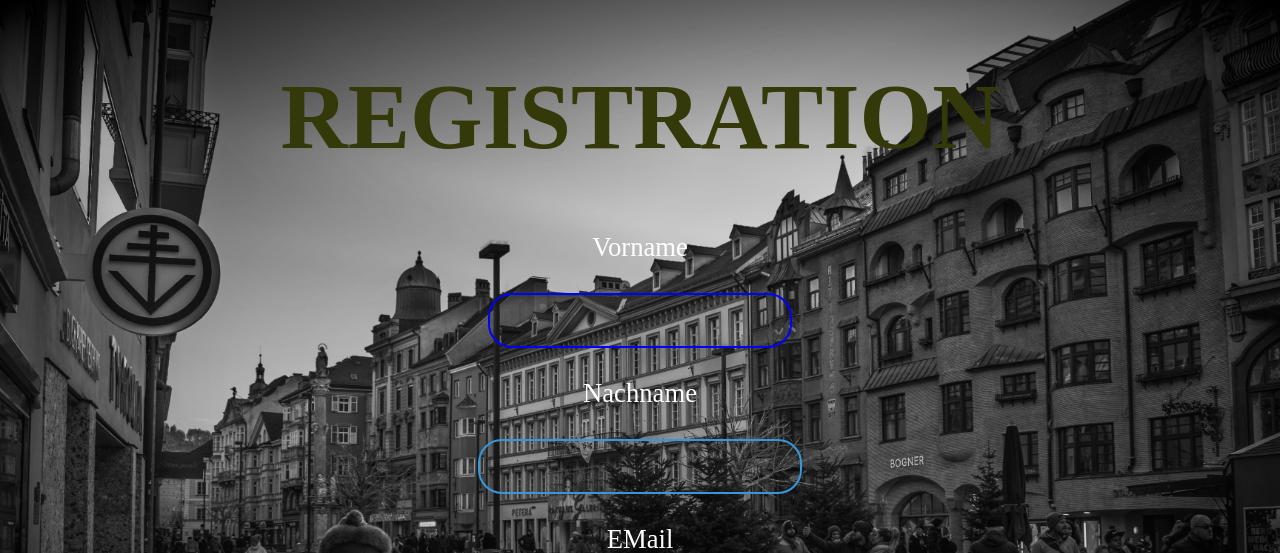
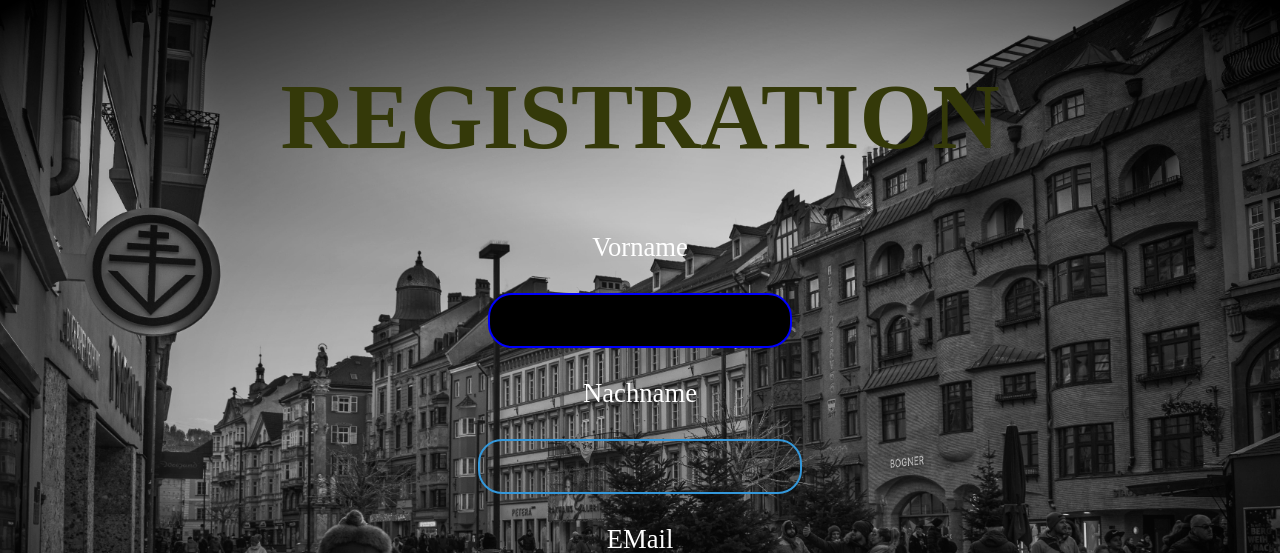
Before and after one commit to Moert52/DA_Subkultur, a Flask app: template da_subkultur/static/templates/register.html in a window 1280 px wide, with the restyled element focused. Shown: the top 553 px of the page. Run offline with Flask 2, Linux system fonts and the light colour scheme; the template is opened without the code that fills it, so the values that code supplies are empty.

Commit message:
background black

```diff
--- a/da_subkultur/static/css/login.css
+++ b/da_subkultur/static/css/login.css
@@ -44,6 +44,7 @@ p {
        input[type = "text"]:focus,  input[type = "password"]:focus {
             width: 280px;
             border-color: blue;
+            background: black;
         }
 
      input[type = "submit"] {
--- a/da_subkultur/static/css/register.css
+++ b/da_subkultur/static/css/register.css
@@ -43,6 +43,7 @@ input[type = "text"],  input[type = "password"], input[type = "date"] {
        input[type = "text"]:focus,  input[type = "password"]:focus, input[type = "date"]:focus {
             width: 280px;
             border-color: blue;
+            background: black;
         }
 
           input[type = "submit"] {
```
